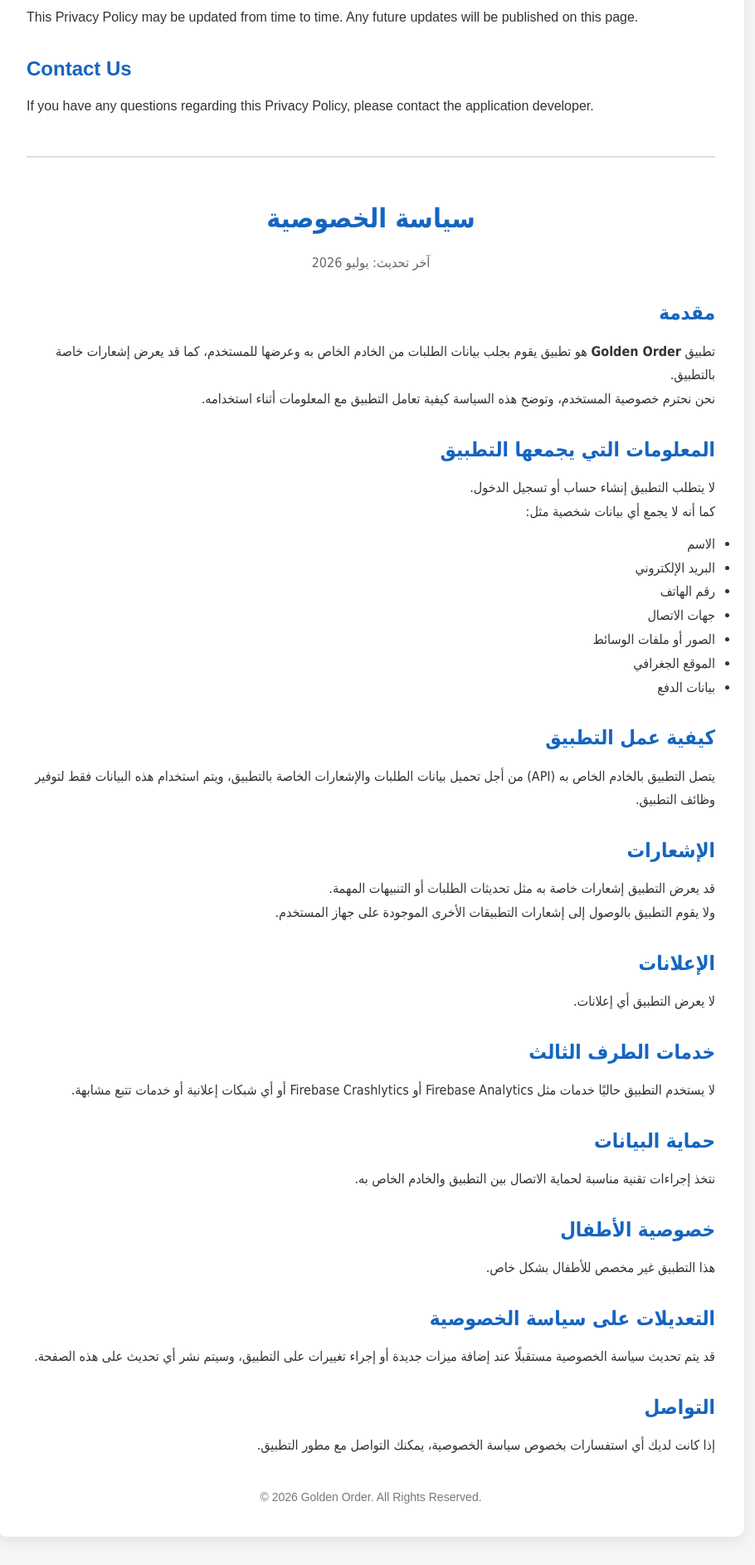
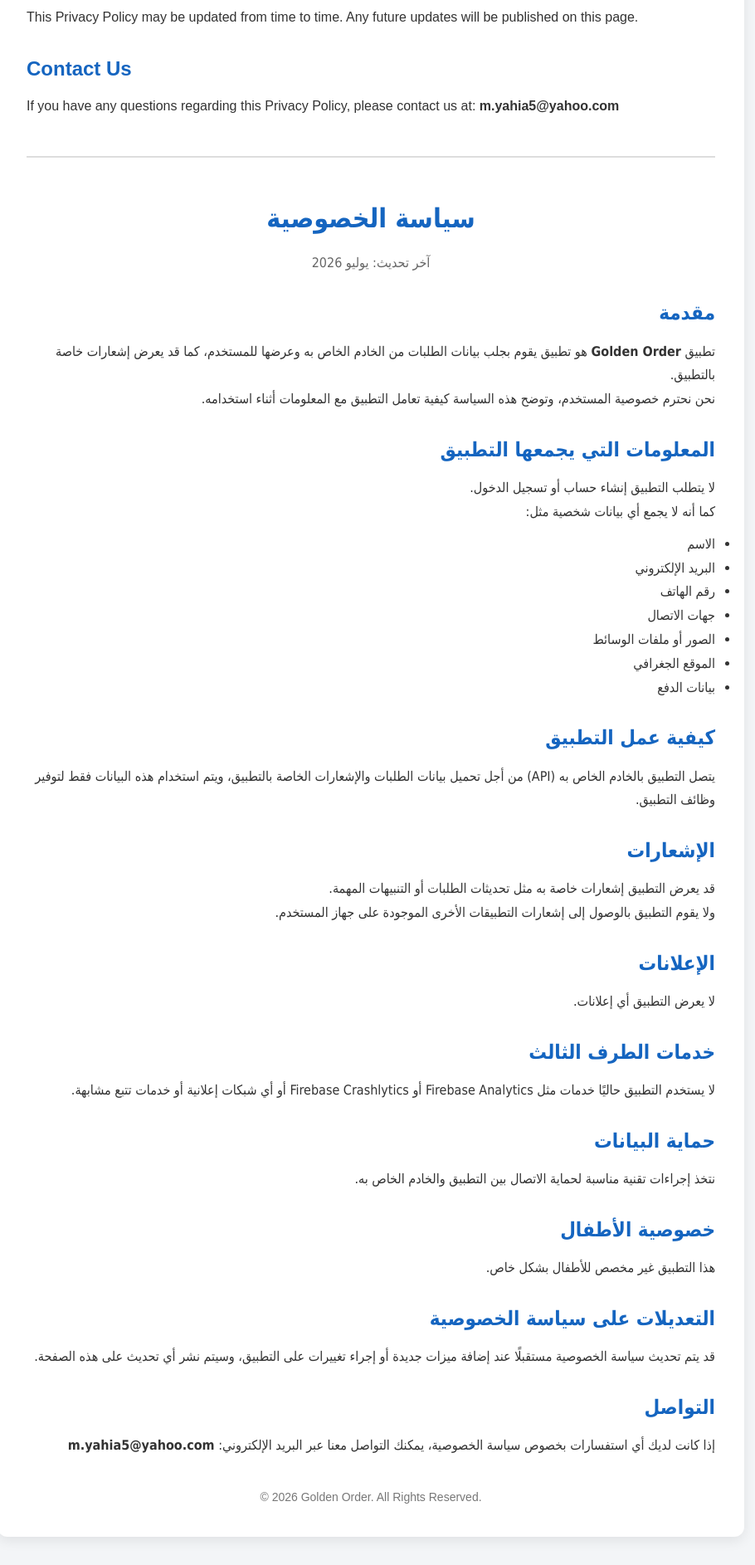
Before and after one commit to Mohamed-Yahiaa/goldenorder-privacy, a plain HTML site: page index.html in a window 1280 px wide. Shown: the part 1574-3460 px from the top of the page at 83% size, without its empty margins (193-1103 px from the left). Drawn offline with Linux system fonts and the light colour scheme.

Commit message:
Update contact information in Privacy Policy

```diff
--- a/index.html
+++ b/index.html
@@ -175,7 +175,8 @@
 <h2>Contact Us</h2>
 
 <p>
-If you have any questions regarding this Privacy Policy, please contact the application developer.
+If you have any questions regarding this Privacy Policy, please contact us at:
+<b>m.yahia5@yahoo.com</b>
 </p>
 
 <hr>
@@ -267,7 +268,9 @@
 <h2>التواصل</h2>
 
 <p>
-إذا كانت لديك أي استفسارات بخصوص سياسة الخصوصية، يمكنك التواصل مع مطور التطبيق.
+إذا كانت لديك أي استفسارات بخصوص سياسة الخصوصية، يمكنك التواصل معنا عبر البريد الإلكتروني:
+
+<b>m.yahia5@yahoo.com</b>
 </p>
 
 </div>
```
